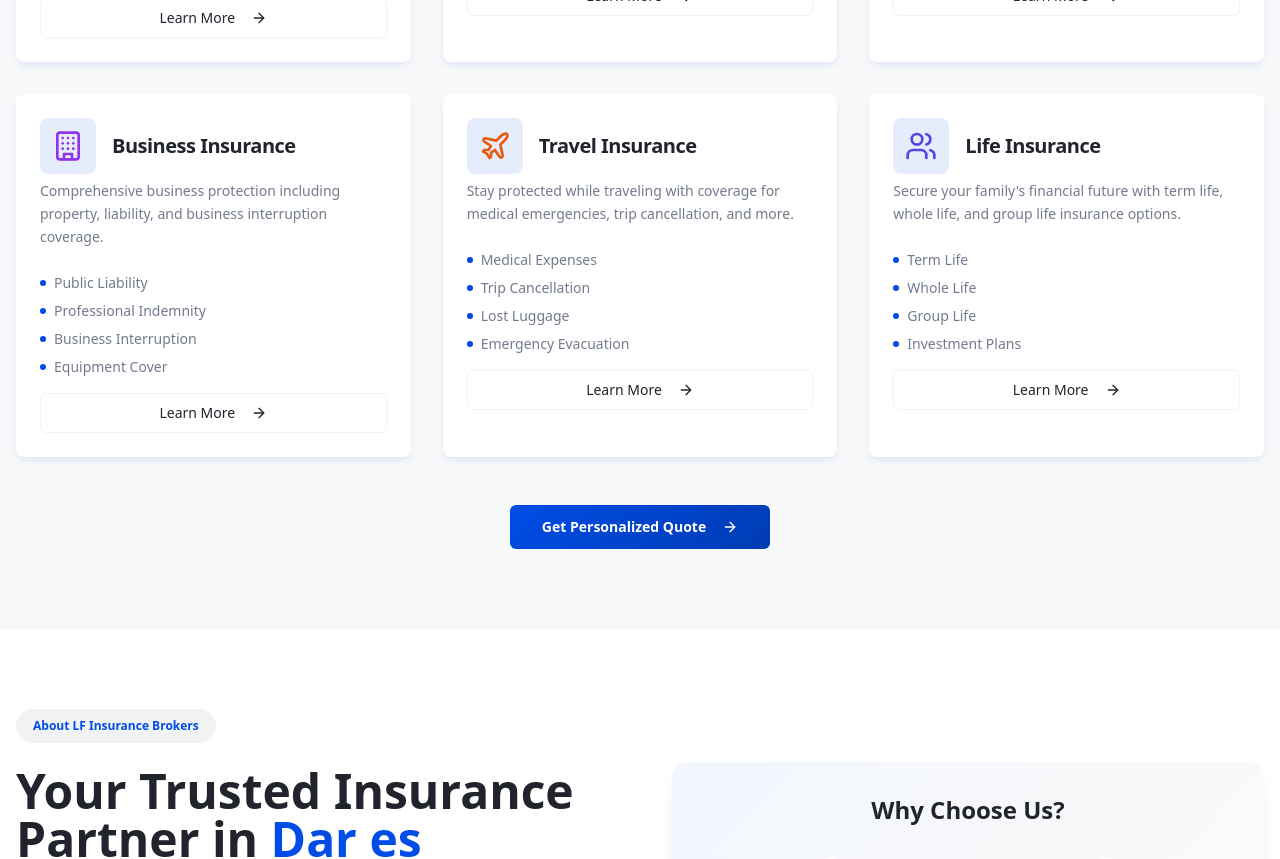
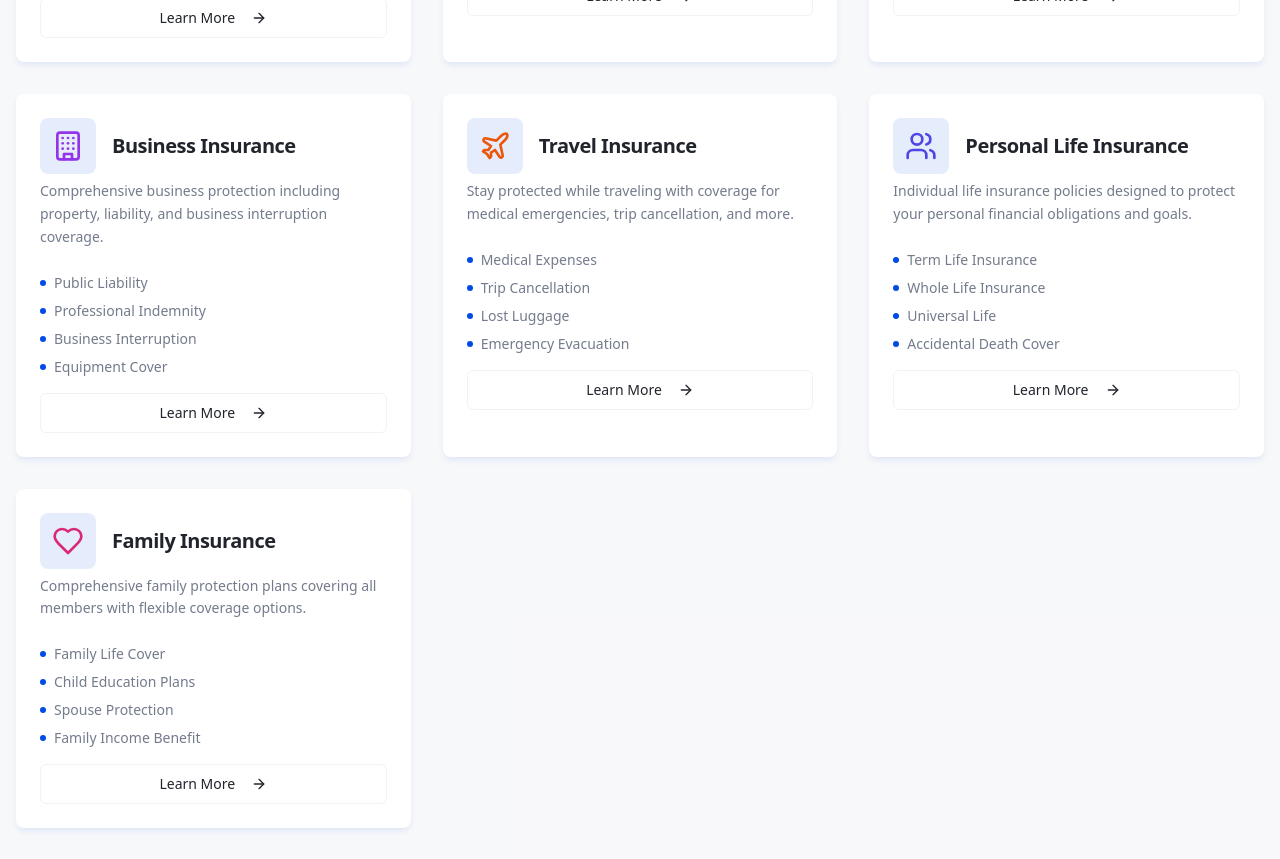
Before and after one commit to joker2000-david/lf-insurance-dar, a React (Vite) app: page / in a window 1280 px wide. Shown: the part 1420-2279 px from the top of the page. Built offline with nearby package versions, Linux system fonts and the light colour scheme; the HTML template or start-up script is replaced by a standard one.

Commit message:
Add life insurance options

```diff
--- a/src/components/Services.tsx
+++ b/src/components/Services.tsx
@@ -50,10 +50,17 @@ const Services = () => {
     },
     {
       icon: Users,
-      title: "Life Insurance",
-      description: "Secure your family's financial future with term life, whole life, and group life insurance options.",
-      features: ["Term Life", "Whole Life", "Group Life", "Investment Plans"],
+      title: "Personal Life Insurance",
+      description: "Individual life insurance policies designed to protect your personal financial obligations and goals.",
+      features: ["Term Life Insurance", "Whole Life Insurance", "Universal Life", "Accidental Death Cover"],
       color: "text-indigo-600"
+    },
+    {
+      icon: Heart,
+      title: "Family Insurance",
+      description: "Comprehensive family protection plans covering all members with flexible coverage options.",
+      features: ["Family Life Cover", "Child Education Plans", "Spouse Protection", "Family Income Benefit"],
+      color: "text-pink-600"
     }
   ];
 
```
